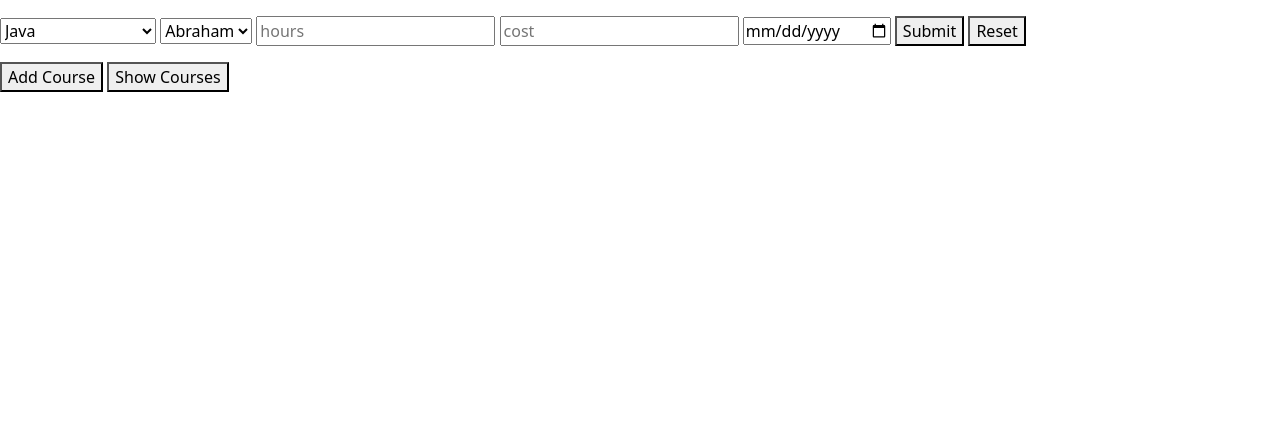
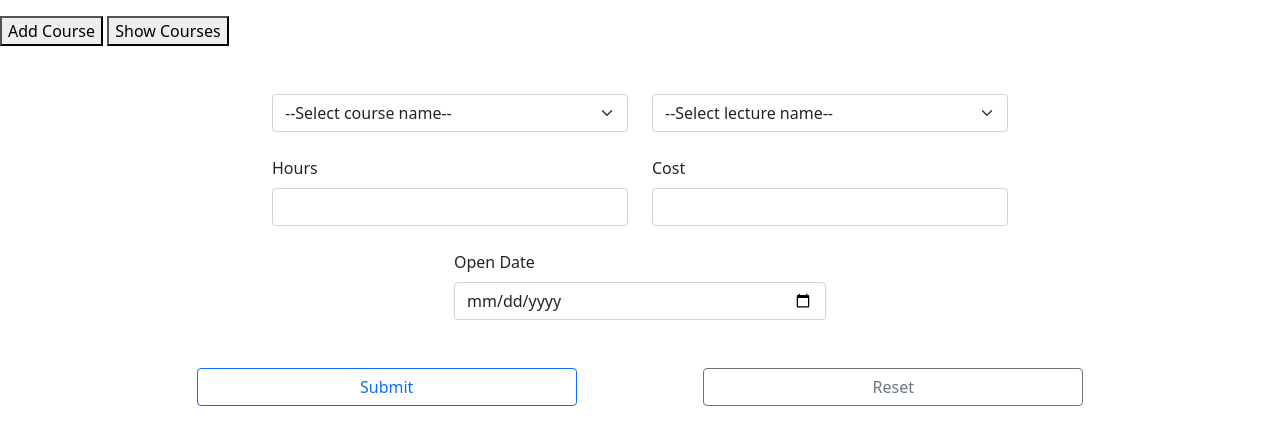
Before and after one commit to java46Telran/courses-js, a website with bundled scripts: page index.html in a window 1280 px wide. Both pictures are taken after a click on the button "Add Course". Built offline with nearby package versions, Linux system fonts and the light colour scheme.

Commit message:
hw #24 adds UI design for form

```diff
--- a/index.html
+++ b/index.html
@@ -1,12 +1,15 @@
 <!DOCTYPE html>
 <html lang="en">
+
 <head>
     <meta charset="UTF-8">
     <meta http-equiv="X-UA-Compatible" content="IE=edge">
     <meta name="viewport" content="width=device-width, initial-scale=1.0">
-    <link href="https://cdn.jsdelivr.net/npm/bootstrap@5.1.3/dist/css/bootstrap.min.css" rel="stylesheet" integrity="sha384-1BmE4kWBq78iYhFldvKuhfTAU6auU8tT94WrHftjDbrCEXSU1oBoqyl2QvZ6jIW3" crossorigin="anonymous">
+    <link href="https://cdn.jsdelivr.net/npm/bootstrap@5.1.3/dist/css/bootstrap.min.css" rel="stylesheet"
+        integrity="sha384-1BmE4kWBq78iYhFldvKuhfTAU6auU8tT94WrHftjDbrCEXSU1oBoqyl2QvZ6jIW3" crossorigin="anonymous">
     <title>Document</title>
 </head>
+
 <body>
     <ul id="courses">
 
@@ -14,26 +17,56 @@
     <div id="alert">
 
     </div>
-    <form id="courses-form" hidden>
-       <select name="name" id="course-name-options">
+    <button onclick="showForm()">Add Course</button>
+    <button onclick="showCourses()">Show Courses</button>
+    <div id="alert"></div>
+    <form id="courses-form" class="mt-5" hidden>
+        <div class="container">
+            <div class="row justify-content-center mt-lg-4 mt-sm-0">
+                <div class="col-sm-4 ">
+                    <select id="course-name-options" class="form-select" name="name" required>
+                        <option value hidden disabled selected>--Select course name--</option>
 
+                    </select>
+                </div>
+                <div class="col-sm-4 gy-5 gy-sm-0">
+                    <select id="lecturer-options" class="form-select" name="lecturer" required>
+                        <option value hidden disabled selected>--Select lecture name--</option>
 
-       </select>
-        <select name="lecturer" id="lecturer-options">
+                    </select>
+                </div>
+            </div>
+            <div class="row justify-content-center mt-5 mt-sm-0">
+                <div class="col-sm-4 mt-4">
+                    <label class="form-label" for="hours">Hours</label>
+                    <input type="number" class="form-control" id="hours" name="hours" required>
 
-        </select>
-        <input type="number" name="hours" placeholder="hours" required>
-        <input type="number" name="cost" placeholder="cost" required>
-        <input type="date" name="openingDate" placeholder="opening date" required>
-        <button type="submit">Submit</button>
-        <button type="reset">Reset</button>
+                </div>
+                <div class="col-sm-4  mt-4">
+                    <label class="form-label" for="cost">Cost</label>
+                    <input type="number" class="form-control" id="cost" name="cost" required>
+
+                </div>
+            </div>
+            <div class="offset-sm-4 col-sm-4 mt-sm-0 mt-5 mt-lg-4">
+                <label class="form-label" for="date">Open Date</label>
+                <input type="date" class="form-control" id="date" name="openDate" required>
+            </div>
+            <div class="row justify-content-evenly mt-5 mt-sm-4 mt-lg-5">
+                <button class="col-4 btn btn-outline-primary " type="submit">Submit</button>
+                <button class="col-4 btn btn-outline-secondary " type="reset">Reset</button>
+            </div>
+
+        </div>
     </form>
-    <table class="table table-responsive" id="courses-table">
+    <table class="table table-responsive mt-5" id="courses-table">
 
     </table>
-    <button onclick="showForm()">Add Course</button>
-    <button onclick="showCourses()">Show Courses</button>
-    <script src="https://cdn.jsdelivr.net/npm/bootstrap@5.1.3/dist/js/bootstrap.bundle.min.js" integrity="sha384-ka7Sk0Gln4gmtz2MlQnikT1wXgYsOg+OMhuP+IlRH9sENBO0LRn5q+8nbTov4+1p" crossorigin="anonymous"></script>
+
+    <script src="https://cdn.jsdelivr.net/npm/bootstrap@5.1.3/dist/js/bootstrap.bundle.min.js"
+        integrity="sha384-ka7Sk0Gln4gmtz2MlQnikT1wXgYsOg+OMhuP+IlRH9sENBO0LRn5q+8nbTov4+1p"
+        crossorigin="anonymous"></script>
     <script src="dist/bundle.js"></script>
 </body>
+
 </html>
--- a/src/ui/form_handler.js
+++ b/src/ui/form_handler.js
@@ -30,7 +30,7 @@ export default class FormHandler {
         })
     }
     fillOptions(idOptions, options ) {
-        document.getElementById(idOptions).innerHTML =
+        document.getElementById(idOptions).innerHTML +=
         `${getOptions(options)}`
     }
     show() {
```
